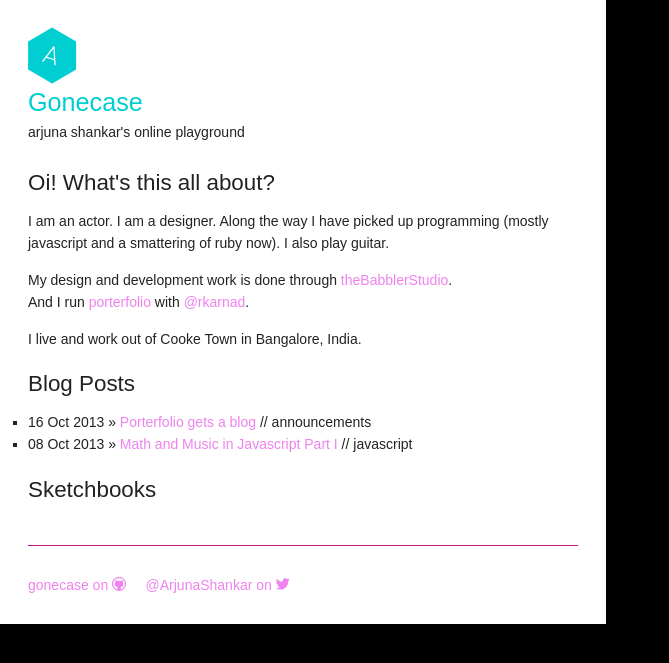
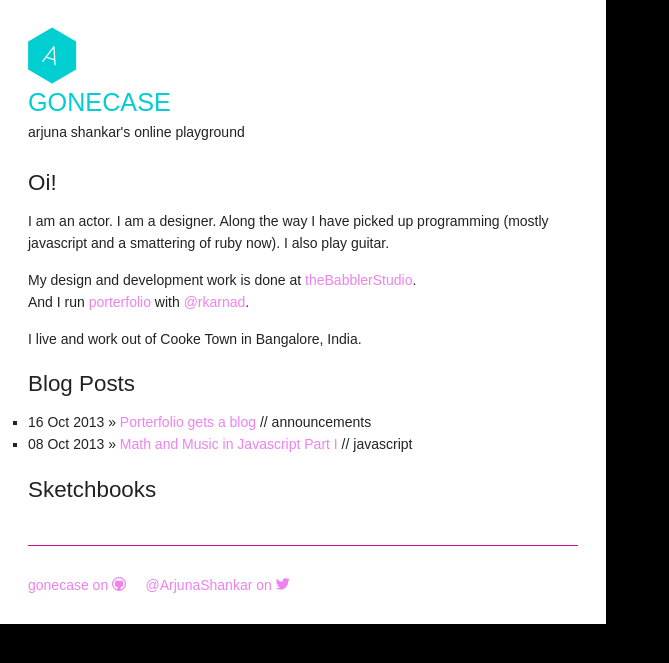
Before and after one commit to swaroopsm/arjunashankar.com, a Jekyll site: the page built from index.html, in a window 1280 px wide. Shown: the top 663 px of the page, without its empty margins (0-669 px from the left). Built offline with Jekyll 4.4.1, drawn with Linux system fonts in a browser that asks for light colours; Markdown is read by kramdown in place of the engine named in the settings.

Commit message:
changed some styling and about text

```diff
--- a/css/main.css
+++ b/css/main.css
@@ -158,7 +158,7 @@
 
 h1 {margin-top: 0em;}
 
-h1.title a {font-weight: 100; margin-top: 0em; color: darkturquoise;}
+h1.title a {font-weight: 100; margin-top: 0em; color: darkturquoise; text-transform: uppercase;}
 
 p.description {
   margin-top: 0.3em;
--- a/index.html
+++ b/index.html
@@ -5,9 +5,9 @@
 
 <div id="home">
 
-  <h2>Oi! What's this all about?</h2>
+  <h2>Oi!</h2>
   <p>I am an actor. I am a designer. Along the way I have picked up programming (mostly javascript and a smattering of ruby now). I also play guitar. </p>
-  <p>My design and development work is done through <a href="http://www.thebabblerstudio.com">theBabblerStudio</a>. <br> And I run <a href="http://www.porterfolio.net">porterfolio</a> with <a href="http://www.twitter.com/rkarnad">@rkarnad</a>.</p>
+  <p>My design and development work is done at <a href="http://www.thebabblerstudio.com">theBabblerStudio</a>. <br> And I run <a href="http://www.porterfolio.net">porterfolio</a> with <a href="http://www.twitter.com/rkarnad">@rkarnad</a>.</p>
   <p>I live and work out of Cooke Town in Bangalore, India.</p>
 
   <h2>Blog Posts</h2>
```
Also changed, not shown: _layouts/default.html (+13 -0 lines).
